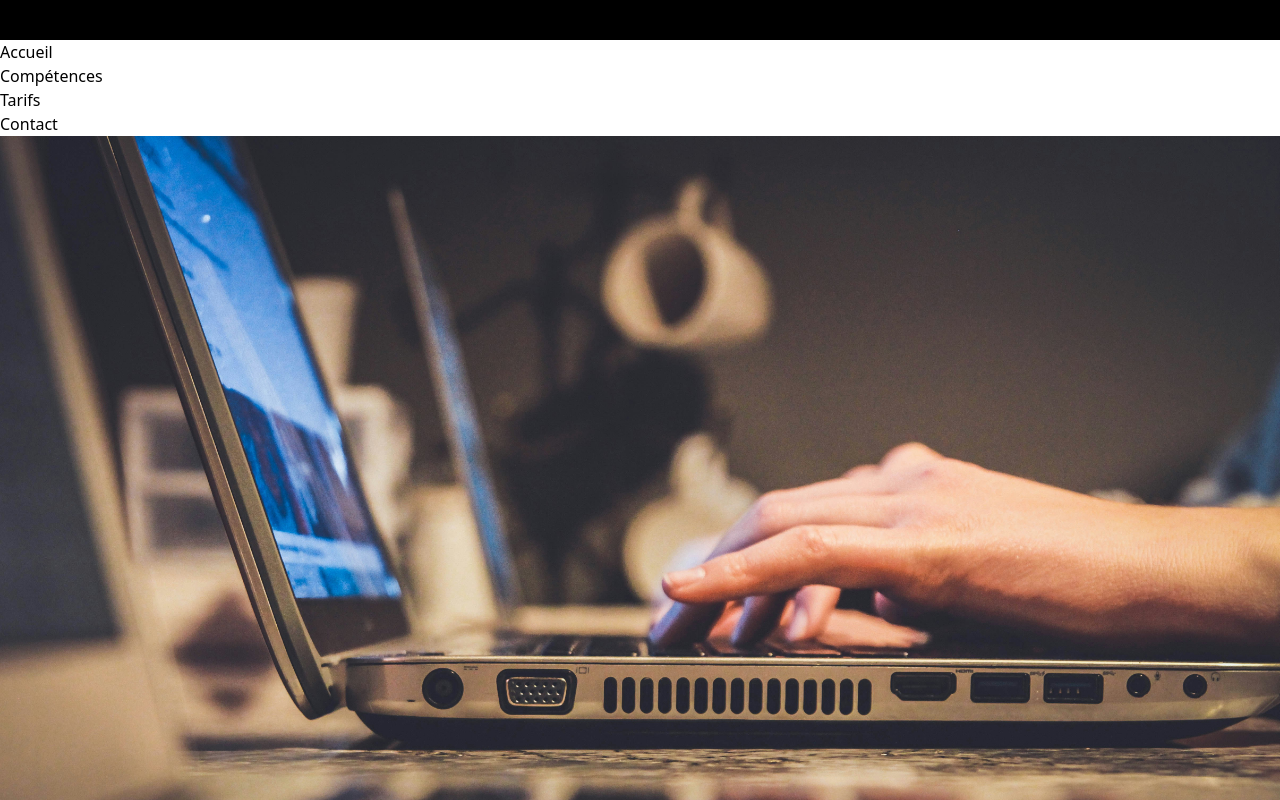
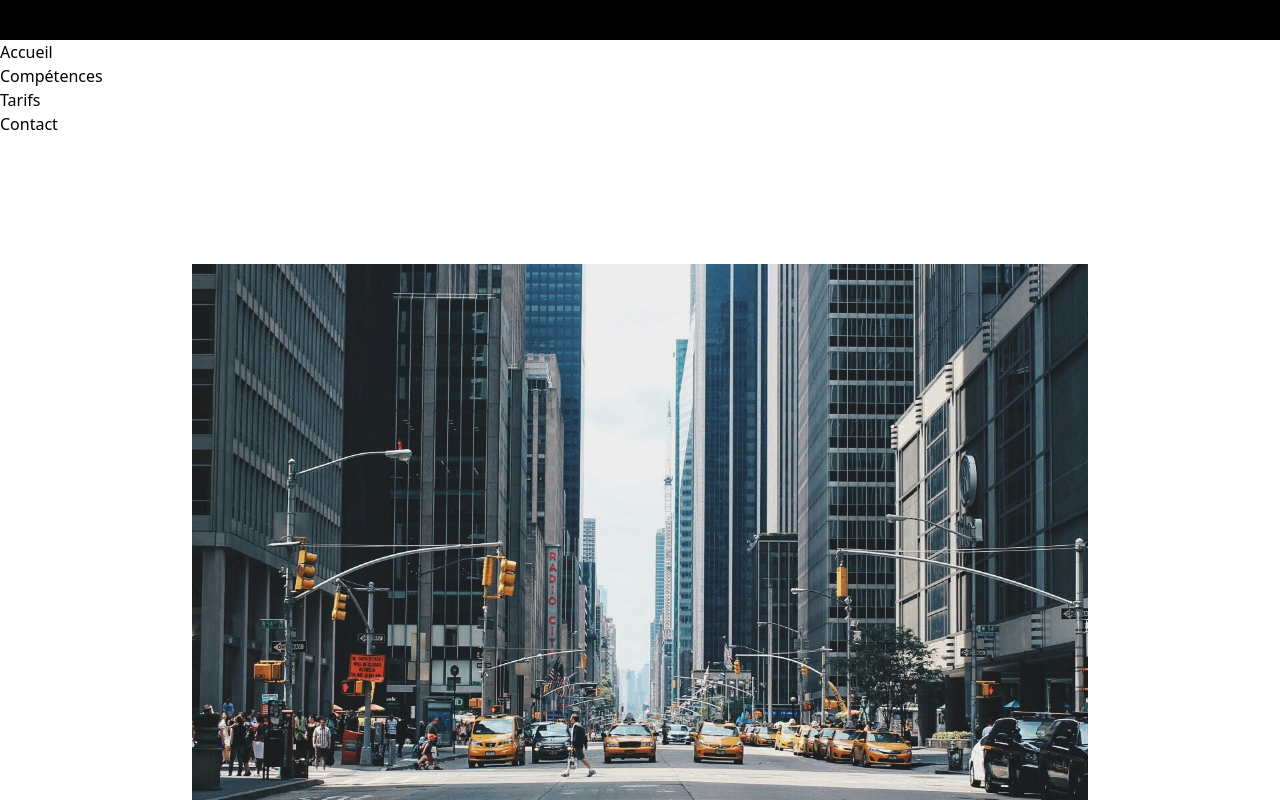
Before and after one commit to YannisOuld/animationProject, a React (Vite) app: page / in a window 1280 px wide. Shown: the part 920-1720 px from the top of the page. Built offline with nearby package versions, Linux system fonts and the light colour scheme.

Commit message:
changes smooth scrolling added

```diff
--- a/src/App.jsx
+++ b/src/App.jsx
@@ -1,6 +1,7 @@
 import Navigation from "./components/Navigation"
 import Lenis from '@studio-freight/lenis'
 import MovingText from "./components/Scroll/MovingText"
+import SmoothScroll from "./components/Scroll/SmoothScroll"
 import Cursor from "./components/Cursor/Cursor"
 import BlurryCursor from './components/Cursor/Cursor'
 import Hero from "./components/Hero/Hero"
@@ -24,6 +25,9 @@ function App() {
   return (
     <>
       <Navigation />
+      <div className="block h-[140vh] my-32">
+        <SmoothScroll />
+      </div>
       <div className="relative flex justify-around items-center bg-slate-400">
         <img src={Picture1} alt="photo" className="rounded-full w-1/4" />
         <div className="relative bg-slate-400">
--- a/src/components/Scroll/SmoothScroll.jsx
+++ b/src/components/Scroll/SmoothScroll.jsx
@@ -17,7 +17,7 @@ export default function Index() {
                 trigger: document.documentElement,
                 scrub: true,
                 start: "top",
-                end: "+=500px",
+                end: "+=800px",
             },
         })
 
@@ -30,7 +30,7 @@ export default function Index() {
         <div className="relative w-full flex justify-center">
             <div className="w-full h-[140vh] absolute brightness-[60%] " ref={background}>
                 <img
-                    src={Picture6}
+                    src={Picture5}
                     fill={true}
                     alt="background image"
                     priority={true}
@@ -40,7 +40,7 @@ export default function Index() {
             <div className="flex justify-center relative mt-[35vh] ">
                 <div ref={introImage} data-scroll data-scroll-speed="0.3" className=" brightness-[70%]  w-[350px] h-[475px] absolute ">
                     <img
-                        src={Picture5}
+                        src={Picture6}
                         alt="intro image"
                         fill={true}
                         priority={true}
```
